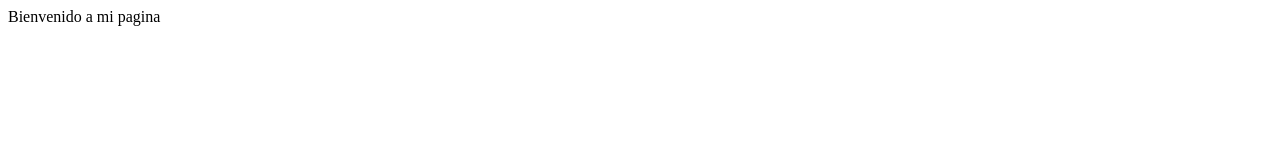
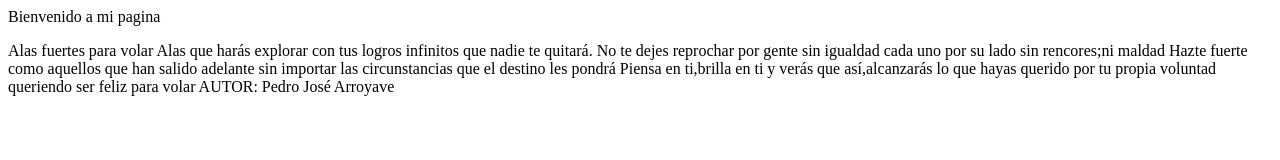
Before and after one commit to sofiagarcia09/Raiz, a plain HTML site: page index.html in a window 1280 px wide. Drawn offline with Linux system fonts and the light colour scheme.

Commit message:
Agregar Texto en index On branch addTexto  Changes to be committed: 	modified:   index.html

```diff
--- a/index.html
+++ b/index.html
@@ -7,5 +7,27 @@
 	</head>
 	<body>
             <div>Bienvenido a mi pagina</div>
+	    <p>Alas fuertes para volar
+		Alas que harás explorar
+		con tus logros infinitos
+		que nadie te quitará.
+
+		No te dejes reprochar
+		por gente sin igualdad
+		cada uno por su lado
+		sin rencores;ni maldad
+
+		Hazte fuerte como aquellos
+		que han salido adelante
+		sin importar las circunstancias
+		que el destino les pondrá
+
+		Piensa en ti,brilla en ti
+		y verás que así,alcanzarás
+		lo que hayas querido por
+		tu propia voluntad
+		queriendo ser feliz
+		para volar
+			AUTOR: Pedro José Arroyave</p>
 	</body>
 </html>
```
